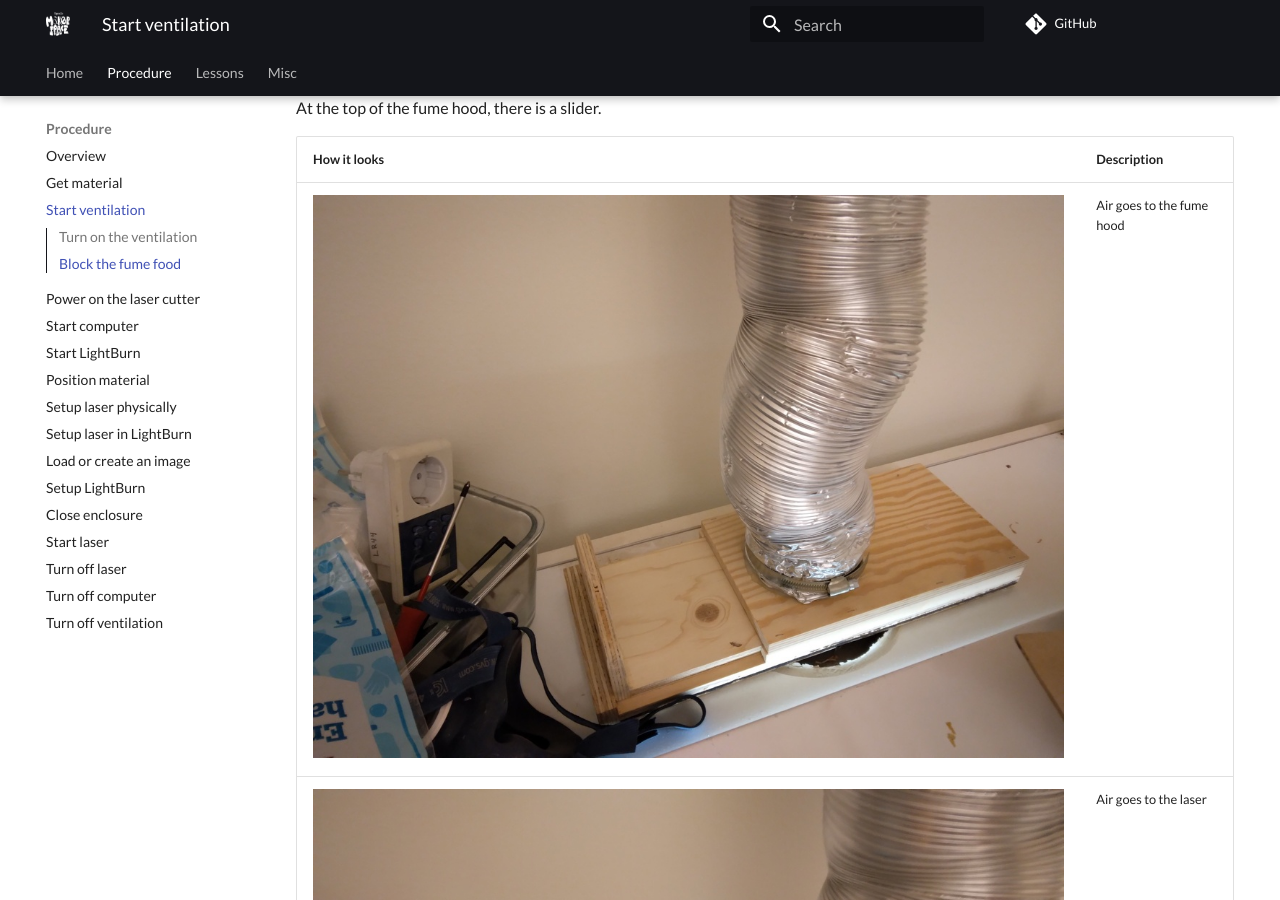
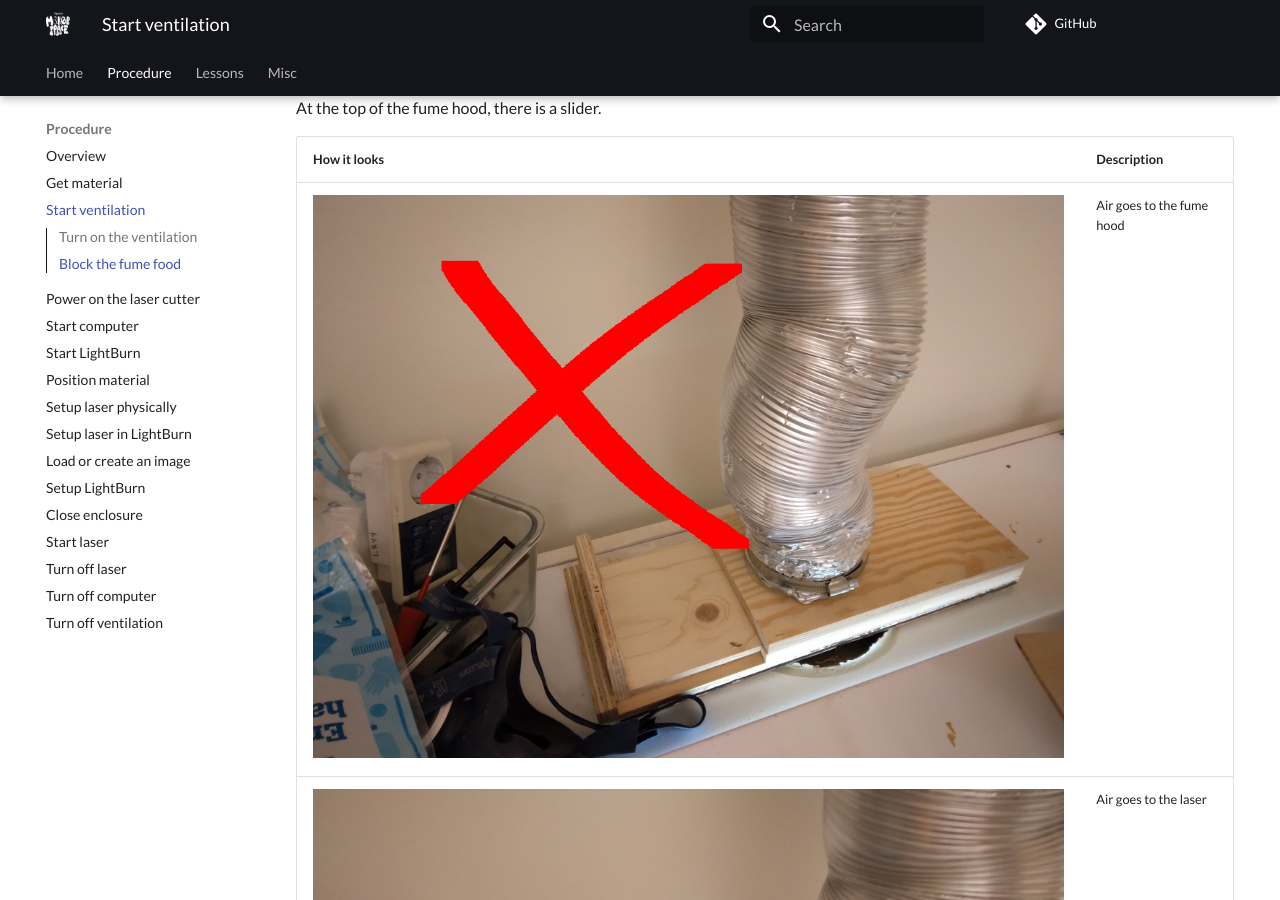
Before and after one commit to uppsala-makerspace/laser_cutter_guide, an MkDocs documentation site: the page built from docs/steps/start_ventilation.md, in a window 1280 px wide and 900 px high, scrolled down 3707 px. Built offline with MkDocs 1.6.1 and Material for MkDocs 9.7.7, drawn with Linux system fonts in a browser that asks for light colours; comment, search, counter and statistics services are not loaded.

Commit message:
Update start_ventilation.md

```diff
--- a/docs/steps/start_ventilation.md
+++ b/docs/steps/start_ventilation.md
@@ -62,7 +62,7 @@
 
 How it looks                                                   |Description
 ---------------------------------------------------------------|----------------------------------------------------------------
-![Air goes to the fume hood](air_to_fume_hood_to_fume_hood.jpg)|Air goes to the fume hood
-![Air goes to the laser](air_to_fume_hood_to_laser.jpg)        |Air goes to the laser
+![Air goes to the fume hood](air_to_fume_hood_to_fume_hood_annotated.jpg)|Air goes to the fume hood
+![Air goes to the laser](air_to_fume_hood_to_laser_annotated.jpg)        |Air goes to the laser
 
 Change the slider to shut off the air to the fumehood, then more air gets sucked out of the laser.
```
